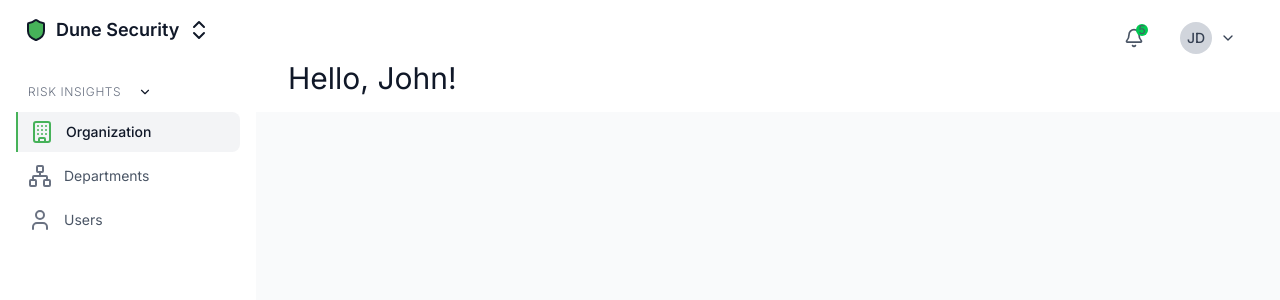
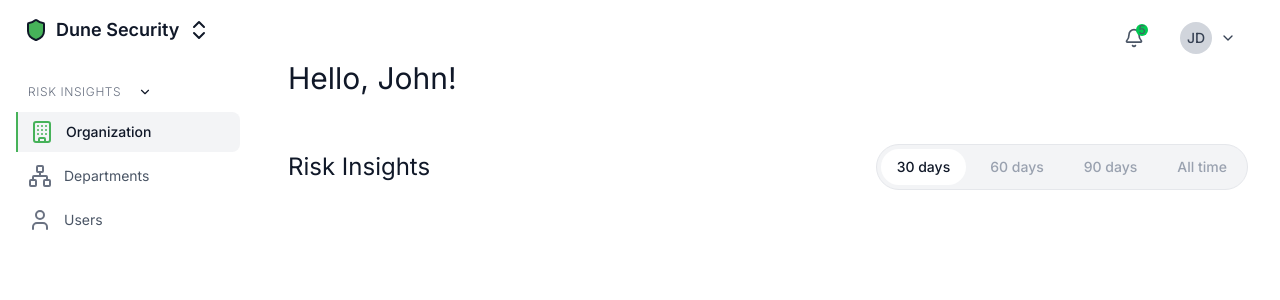
Before and after one commit to dlevenson44/dune-dashboard, a Next.js app: page / in a window 1280 px wide. Shown: the top 300 px of the page. Built offline with nearby package versions, Linux system fonts and the light colour scheme.

Commit message:
setup filters

```diff
--- a/features/dashboard/components/Dashboard.tsx
+++ b/features/dashboard/components/Dashboard.tsx
@@ -1,7 +1,19 @@
+'use client'
+
+import { useState } from 'react';
+
 import Header from '~/shared/components/Header/Header';
 import Sidebar from '~/shared/components/Sidebar/Sidebar';
+import SwitchFilter from '~/shared/components/Filters/SwitchFilter';
+
+import { timeFilters } from '~/shared/utils/filters/time-filter';
 
 const Dashboard = () => {
+  const [filter, setFilter] = useState(timeFilters[0].id)
+
+  const handleFilterClick = (filterId: string) =>
+    setFilter(filterId)
+
   return (
     <div className="flex h-screen">
       {/* Sidebar */}
@@ -10,6 +22,20 @@ const Dashboard = () => {
       <div className="flex-1 flex flex-col overflow-hidden">
         {/* Header */}
         <Header />
+
+        {/* Main Dashboard Content */}
+        <main className="flex-1 overflow-y-auto p-8 bg-white">
+          <div className="mb-8">
+            <div className="flex items-center justify-between mb-6">
+              <h2 className="text-2xl text-gray-900">Risk Insights</h2>
+              <SwitchFilter
+                activeFilterId={filter}
+                filters={timeFilters}
+                handleClick={handleFilterClick}
+              />
+            </div>
+          </div>
+        </main>
       </div>
     </div>
   );
--- /dev/null
+++ b/shared/components/Filters/SwitchFilter.tsx
@@ -0,0 +1,31 @@
+import type { Filter } from '~/shared/types/components';
+
+interface SwitchFilterProps {
+  activeFilterId: string
+  filters: Filter[]
+  handleClick: (filter: string) => void;
+}
+
+const SwitchFilter = ({
+  activeFilterId,
+  filters,
+  handleClick
+}: SwitchFilterProps) => (
+  <div className="flex items-center gap-2 bg-gray-100 rounded-4xl p-1 border border-gray-200">
+    {filters.map((filter) => (
+      <button
+        key={filter.id}
+        onClick={() => handleClick(filter.id)}
+        className={`px-4 py-2 text-sm font-medium rounded-4xl transition-colors ${
+          activeFilterId === filter.id
+            ? 'bg-white text-gray-900'
+            : 'text-gray-400 hover:text-gray-900 hover:bg-gray-50'
+        }`}
+      >
+        {filter.label}
+      </button>
+    ))}
+  </div>
+);
+
+export default SwitchFilter;
--- a/shared/components/Sidebar/SidebarNav.tsx
+++ b/shared/components/Sidebar/SidebarNav.tsx
@@ -1,7 +1,7 @@
 import { useState } from "react";
 import { ChevronDown, ChevronRight } from 'lucide-react';
 
-import type { NavItem } from '~/shared/types/layout';
+import type { NavItem } from '~/shared/types/components';
 
 interface SidebarNavProps {
   navItems: NavItem[];
--- a/shared/types/layout.ts
+++ b/shared/types/components.ts
@@ -6,3 +6,8 @@ export interface NavItem {
   icon: ComponentType<{ className?: string }>;
   active?: boolean;
 }
+
+export interface Filter {
+  id: string;
+  label: string;
+}
--- /dev/null
+++ b/shared/utils/filters/time-filter.ts
@@ -0,0 +1,8 @@
+import type { Filter } from "~/shared/types/components";
+
+export const timeFilters: Filter[] = [
+  { id: '30days', label: '30 days' },
+  { id: '60days', label: '60 days' },
+  { id: '90days', label: '90 days' },
+  { id: 'alltime', label: 'All time' },
+];
--- a/shared/utils/sidebar/nav-items.tsx
+++ b/shared/utils/sidebar/nav-items.tsx
@@ -1,6 +1,6 @@
 import { Building, Network, User } from 'lucide-react';
 
-import type { NavItem } from '~/shared/types/layout';
+import type { NavItem } from '~/shared/types/components';
 
 export const navItems: NavItem[] = [
   {
```
